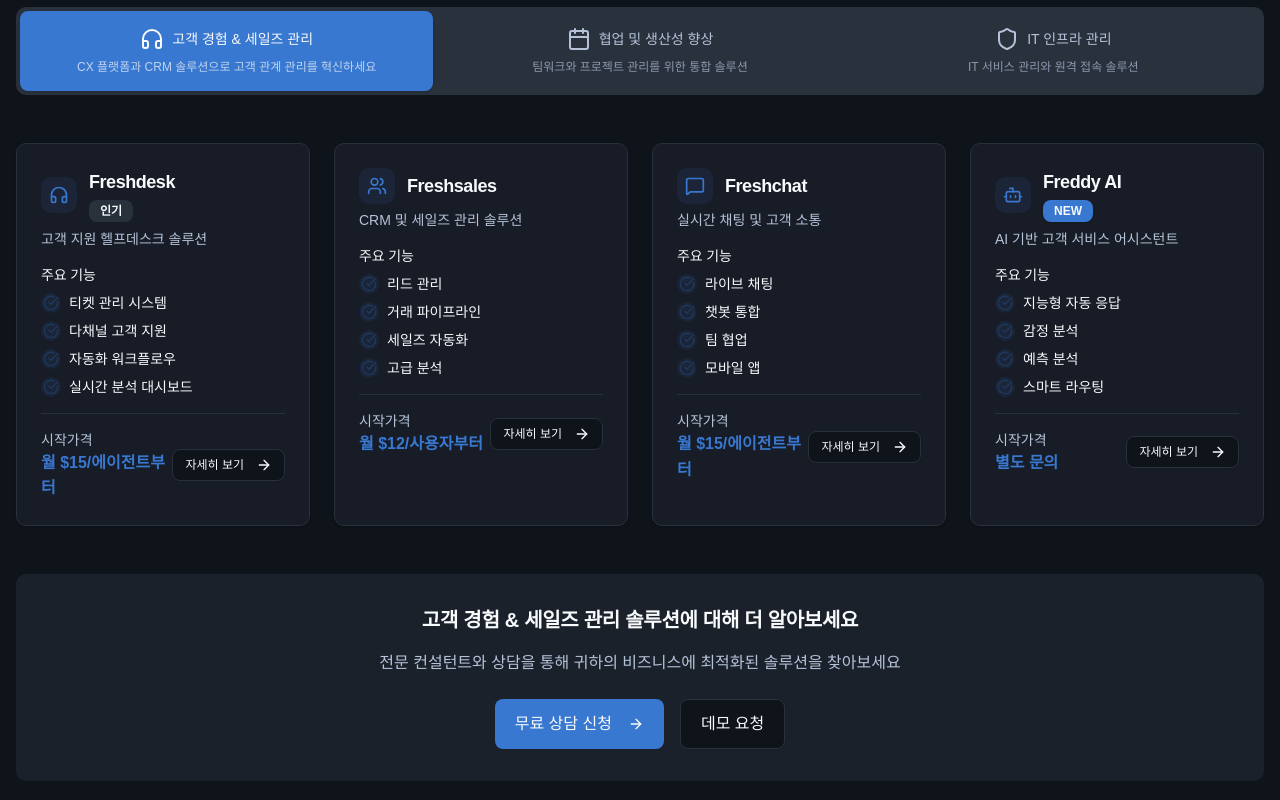
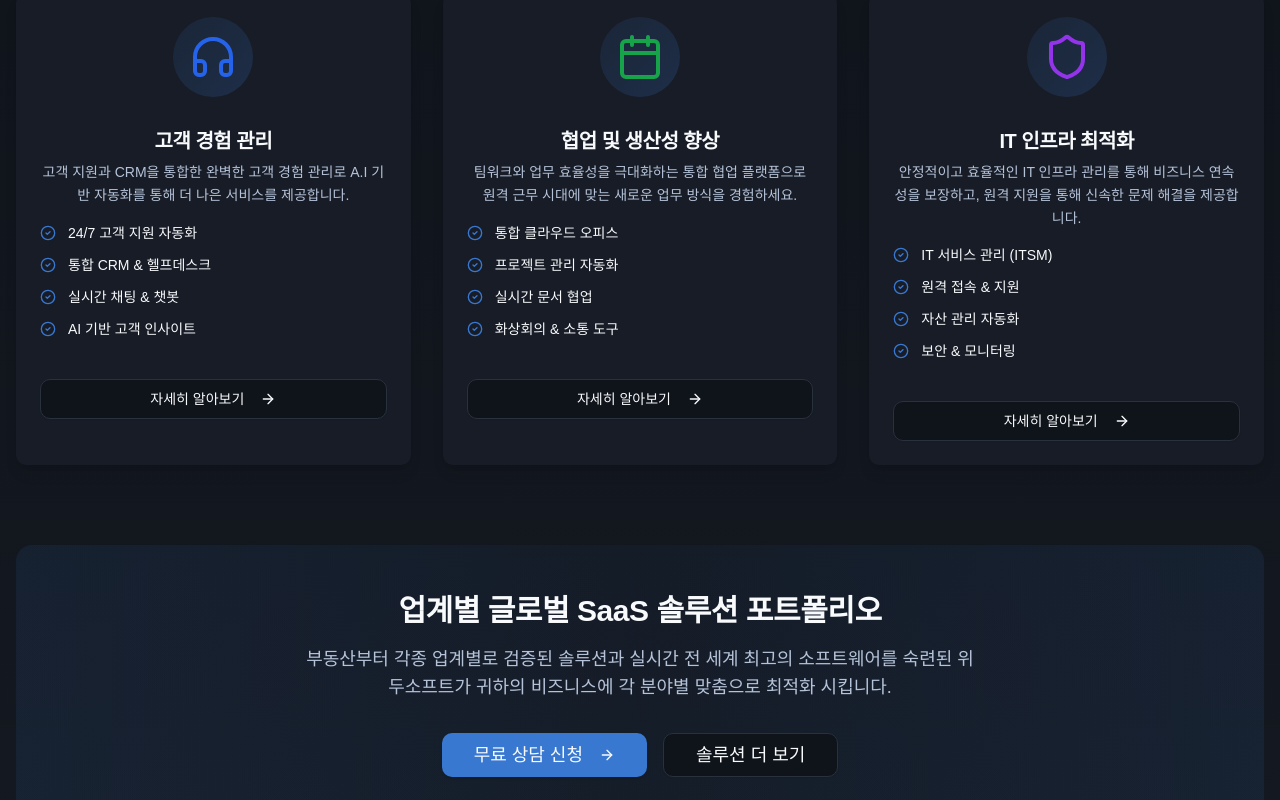
Before and after one commit to wedosoftinc/homepage, a Next.js app: page / in a window 1280 px wide. Shown: the part 1120-1920 px from the top of the page. Built offline with nearby package versions, Linux system fonts and the light colour scheme; a web font is replaced by a local one.

Commit message:
랜딩 작업중

```diff
--- a/components/sections/products-section.tsx
+++ b/components/sections/products-section.tsx
@@ -1,264 +1,148 @@
 'use client'
 
-import { useState } from "react"
 import Link from "next/link"
 import { Card, CardContent, CardDescription, CardHeader, CardTitle } from "@/components/ui/card"
-import { Badge } from "@/components/ui/badge"
 import { Button } from "@/components/ui/button"
-import { Tabs, TabsContent, TabsList, TabsTrigger } from "@/components/ui/tabs"
-import { ArrowRight, Headphones, MessageSquare, Bot, Calendar, Wrench, Monitor, Shield, Users } from "lucide-react"
 import {
-    MetricCard,
-    FeatureList,
-    CTAButtonGroup,
-    BadgeGroup
-} from "@/components/common"
+    ArrowRight,
+    Headphones,
+    Calendar,
+    Shield,
+    CheckCircle2
+} from "lucide-react"
 
-const productCategories = [
+export function ProductsSection() {
+    // 원본 화면 기반 3개 솔루션
+    const solutions = [
         {
-        id: "customer-experience",
-        title: "고객 경험 & 세일즈 관리",
-        description: "CX 플랫폼과 CRM 솔루션으로 고객 관계 관리를 혁신하세요",
-        icon: <Headphones className="h-6 w-6" />,
-        color: "text-primary",
-        products: [
-            {
-                name: "Freshdesk",
-                description: "고객 지원 헬프데스크 솔루션",
-                icon: <Headphones className="h-5 w-5" />,
-                features: ["티켓 관리 시스템", "다채널 고객 지원", "자동화 워크플로우", "실시간 분석 대시보드"],
-                badge: "인기",
-                price: "월 $15/에이전트부터"
+            icon: <Headphones className="h-12 w-12 text-blue-600" />,
+            title: "고객 경험 관리",
+            description: "고객 지원과 CRM을 통합한 완벽한 고객 경험 관리로 A.I 기반 자동화를 통해 더 나은 서비스를 제공합니다.",
+            features: [
+                "24/7 고객 지원 자동화",
+                "통합 CRM & 헬프데스크",
+                "실시간 채팅 & 챗봇",
+                "AI 기반 고객 인사이트"
+            ],
+            link: "/solutions/customer-experience"
         },
         {
-                name: "Freshsales",
-                description: "CRM 및 세일즈 관리 솔루션",
-                icon: <Users className="h-5 w-5" />,
-                features: ["리드 관리", "거래 파이프라인", "세일즈 자동화", "고급 분석"],
-                badge: null,
-                price: "월 $12/사용자부터"
+            icon: <Calendar className="h-12 w-12 text-green-600" />,
+            title: "협업 및 생산성 향상",
+            description: "팀워크와 업무 효율성을 극대화하는 통합 협업 플랫폼으로 원격 근무 시대에 맞는 새로운 업무 방식을 경험하세요.",
+            features: [
+                "통합 클라우드 오피스",
+                "프로젝트 관리 자동화",
+                "실시간 문서 협업",
+                "화상회의 & 소통 도구"
+            ],
+            link: "/solutions/collaboration"
         },
         {
-                name: "Freshchat",
-                description: "실시간 채팅 및 고객 소통",
-                icon: <MessageSquare className="h-5 w-5" />,
-                features: ["라이브 채팅", "챗봇 통합", "팀 협업", "모바일 앱"],
-                badge: null,
-                price: "월 $15/에이전트부터"
-            },
-            {
-                name: "Freddy AI",
-                description: "AI 기반 고객 서비스 어시스턴트",
-                icon: <Bot className="h-5 w-5" />,
-                features: ["지능형 자동 응답", "감정 분석", "예측 분석", "스마트 라우팅"],
-                badge: "NEW",
-                price: "별도 문의"
-            }
-        ]
-    },
-    {
-        id: "collaboration-productivity",
-        title: "협업 및 생산성 향상",
-        description: "팀워크와 프로젝트 관리를 위한 통합 솔루션",
-        icon: <Calendar className="h-6 w-6" />,
-        color: "text-primary",
-        products: [
-            {
-                name: "Monday Work Management",
-                description: "프로젝트 및 업무 관리 플랫폼",
-                icon: <Calendar className="h-5 w-5" />,
-                features: ["시각적 프로젝트 관리", "팀 협업 도구", "사용자 정의 워크플로우", "시간 추적"],
-                badge: "인기",
-                price: "월 $8/사용자부터"
-            },
-            {
-                name: "Monday Dev",
-                description: "개발팀을 위한 프로젝트 관리",
-                icon: <Monitor className="h-5 w-5" />,
-                features: ["스프린트 관리", "버그 추적", "코드 리뷰", "Git 통합"],
-                badge: null,
-                price: "월 $14/사용자부터"
-            },
-            {
-                name: "Monday Sales CRM",
-                description: "세일즈 파이프라인 관리",
-                icon: <Users className="h-5 w-5" />,
-                features: ["리드 관리", "거래 추적", "세일즈 예측", "고객 관계 관리"],
-                badge: null,
-                price: "월 $10/사용자부터"
-            },
-            {
-                name: "Google Workspace",
-                description: "구글의 협업 및 생산성 도구",
-                icon: <Calendar className="h-5 w-5" />,
-                features: ["Gmail & Drive", "Meet & Chat", "Docs & Sheets", "관리자 콘솔"],
-                badge: null,
-                price: "월 $6/사용자부터"
-            }
-        ]
-    },
-    {
-        id: "it-infrastructure",
-        title: "IT 인프라 관리",
-        description: "IT 서비스 관리와 원격 접속 솔루션",
-        icon: <Shield className="h-6 w-6" />,
-        color: "text-primary",
-        products: [
-            {
-                name: "Freshservice",
-                description: "IT 서비스 관리 솔루션",
-                icon: <Wrench className="h-5 w-5" />,
-                features: ["인시던트 관리", "자산 관리", "변경 관리", "지식 베이스"],
-                badge: null,
-                price: "월 $19/에이전트부터"
-            },
-            {
-                name: "Splashtop",
-                description: "원격 접속 및 지원 솔루션",
-                icon: <Monitor className="h-5 w-5" />,
-                features: ["원격 데스크톱", "파일 전송", "세션 녹화", "다중 모니터 지원"],
-                badge: null,
-                price: "월 $5/사용자부터"
-            }
-        ]
+            icon: <Shield className="h-12 w-12 text-purple-600" />,
+            title: "IT 인프라 최적화",
+            description: "안정적이고 효율적인 IT 인프라 관리를 통해 비즈니스 연속성을 보장하고, 원격 지원을 통해 신속한 문제 해결을 제공합니다.",
+            features: [
+                "IT 서비스 관리 (ITSM)",
+                "원격 접속 & 지원",
+                "자산 관리 자동화",
+                "보안 & 모니터링"
+            ],
+            link: "/solutions/it-infrastructure"
         }
     ]
 
-export function ProductsSection() {
-    const [activeTab, setActiveTab] = useState("customer-experience")
-
     return (
-        <section className="py-20 bg-background">
+        <section className="py-20 bg-gradient-to-b from-background to-muted/20">
             <div className="container mx-auto px-4">
+                <div className="max-w-7xl mx-auto">
                     {/* 섹션 헤더 */}
-                <div className="text-center max-w-3xl mx-auto mb-16">
-                    <BadgeGroup
-                        badges={[{ text: "솔루션", variant: "secondary" }]}
-                        layout="horizontal"
-                        className="mb-4 justify-center"
-                    />
-                    <h2 className="text-3xl sm:text-4xl font-bold mb-6">
-                        귀하의 비즈니스에 맞는
-                        <span className="text-primary">
-                            {" "}최적의 솔루션
-                        </span>
+                    <div className="text-center mb-16">
+                        <h2 className="text-3xl sm:text-4xl lg:text-5xl font-bold mb-6">
+                            당신의 비즈니스에
+                            <span className="text-primary"> 꼭 맞는 솔루션</span>
                         </h2>
-                    <p className="text-xl text-muted-foreground">
-                        3개 핵심 영역의 글로벌 SaaS 솔루션으로 디지털 전환을 가속화하세요
+                        <p className="text-xl text-muted-foreground max-w-3xl mx-auto">
+                            25년 경험의 전문 컨설팅으로 귀하의 비즈니스에 최적화된 글로벌 SaaS 솔루션을 제공합니다
                         </p>
                     </div>
 
-                {/* 제품 카테고리 탭 */}
-                <Tabs value={activeTab} onValueChange={setActiveTab} className="w-full">
-                    <TabsList className="grid w-full grid-cols-1 md:grid-cols-3 h-auto p-1">
-                        {productCategories.map((category) => (
-                            <TabsTrigger
-                                key={category.id}
-                                value={category.id}
-                                className="flex flex-col gap-2 p-4 h-auto data-[state=active]:bg-primary data-[state=active]:text-primary-foreground"
-                            >
-                                <div className="flex items-center gap-2">
-                                    {category.icon}
-                                    <span className="font-medium">{category.title}</span>
+                    {/* 솔루션 카드 그리드 */}
+                    <div className="grid gap-8 md:grid-cols-3">
+                        {solutions.map((solution, index) => (
+                            <Card key={index} className="group relative overflow-hidden border-0 shadow-lg hover:shadow-xl transition-all duration-500 hover:scale-[1.02] bg-white dark:bg-card">
+                                {/* 배경 그라디언트 */}
+                                <div className="absolute inset-0 bg-gradient-to-br from-primary/5 via-transparent to-primary/10 opacity-0 group-hover:opacity-100 transition-opacity duration-500" />
+
+                                <CardHeader className="relative text-center pb-4">
+                                    {/* 아이콘 */}
+                                    <div className="inline-flex items-center justify-center w-20 h-20 rounded-full bg-gradient-to-br from-primary/10 to-primary/20 mb-6 mx-auto group-hover:scale-110 transition-transform duration-300">
+                                        {solution.icon}
                                     </div>
-                                <span className="text-xs opacity-70 hidden sm:block">
-                                    {category.description}
-                                </span>
-                            </TabsTrigger>
-                        ))}
-                    </TabsList>
 
-                    {/* 제품 카드들 */}
-                    {productCategories.map((category) => (
-                        <TabsContent key={category.id} value={category.id} className="mt-12">
-                            <div className="grid md:grid-cols-2 lg:grid-cols-3 xl:grid-cols-4 gap-6">
-                                {category.products.map((product, index) => (
-                                    <Card key={product.name} className="h-full hover:shadow-lg transition-shadow duration-300">
-                                        <CardHeader className="pb-4">
-                                            <div className="flex items-start justify-between">
-                                                <div className="flex items-center gap-3">
-                                                    <div className={`p-2 rounded-lg bg-primary/10 text-primary`}>
-                                                        {product.icon}
-                                                    </div>
-                                                    <div>
-                                                        <CardTitle className="text-lg">{product.name}</CardTitle>
-                                                        {product.badge && (
-                                                            <Badge
-                                                                variant={product.badge === "NEW" ? "default" : "secondary"}
-                                                                className="mt-1"
-                                                            >
-                                                                {product.badge}
-                                                            </Badge>
-                                                        )}
-                                                    </div>
-                                                </div>
-                                            </div>
-                                            <CardDescription className="text-sm">
-                                                {product.description}
+                                    <CardTitle className="text-xl font-bold mb-4 group-hover:text-primary transition-colors duration-300">
+                                        {solution.title}
+                                    </CardTitle>
+
+                                    <CardDescription className="text-muted-foreground leading-relaxed">
+                                        {solution.description}
                                     </CardDescription>
                                 </CardHeader>
 
-                                        <CardContent className="space-y-4">
+                                <CardContent className="relative space-y-6">
                                     {/* 주요 기능 */}
-                                            <div className="space-y-2">
-                                                <h4 className="font-medium text-sm">주요 기능</h4>
-                                                <FeatureList
-                                                    features={product.features.map(feature => ({ text: feature }))}
-                                                    size="sm"
-                                                    iconColor="text-accent"
-                                                />
+                                    <div className="space-y-3">
+                                        {solution.features.map((feature, featureIndex) => (
+                                            <div key={featureIndex} className="flex items-center gap-3 text-sm">
+                                                <CheckCircle2 className="h-4 w-4 text-primary flex-shrink-0" />
+                                                <span className="text-foreground">{feature}</span>
+                                            </div>
+                                        ))}
                                     </div>
 
-                                            {/* 가격 */}
-                                            <div className="pt-4 border-t">
-                                                <div className="flex items-center justify-between">
-                                                    <div>
-                                                        <div className="text-sm text-muted-foreground">시작가격</div>
-                                                        <div className="font-semibold text-primary">{product.price}</div>
-                                                    </div>
-                                                    <Button variant="outline" size="sm" asChild>
-                                                        <Link href={`/solutions/${product.name.toLowerCase().replace(/\s+/g, '-')}`}>
-                                                            자세히 보기
-                                                            <ArrowRight className="ml-1 h-3 w-3" />
+                                    {/* CTA 버튼 */}
+                                    <div className="pt-4">
+                                        <Button
+                                            variant="outline"
+                                            className="w-full group-hover:bg-primary group-hover:text-primary-foreground group-hover:border-primary transition-all duration-300"
+                                            asChild
+                                        >
+                                            <Link href={solution.link}>
+                                                자세히 알아보기
+                                                <ArrowRight className="ml-2 h-4 w-4 group-hover:translate-x-1 transition-transform duration-300" />
                                             </Link>
                                         </Button>
-                                                </div>
                                     </div>
                                 </CardContent>
                             </Card>
                         ))}
                     </div>
 
-                            {/* 카테고리별 CTA */}
-                            <div className="mt-12 text-center">
-                                <div className="bg-muted/50 rounded-lg p-8">
-                                    <h3 className="text-xl font-semibold mb-4">
-                                        {category.title} 솔루션에 대해 더 알아보세요
+                    {/* 하단 CTA 섹션 */}
+                    <div className="mt-20 text-center">
+                        <div className="bg-gradient-to-r from-primary/10 via-primary/5 to-primary/10 rounded-2xl p-8 md:p-12">
+                            <h3 className="text-2xl md:text-3xl font-bold mb-4">
+                                업계별 글로벌 SaaS 솔루션 포트폴리오
                             </h3>
-                                    <p className="text-muted-foreground mb-6 max-w-2xl mx-auto">
-                                        전문 컨설턴트와 상담을 통해 귀하의 비즈니스에 최적화된 솔루션을 찾아보세요
+                            <p className="text-lg text-muted-foreground mb-8 max-w-2xl mx-auto">
+                                부동산부터 각종 업계별로 검증된 솔루션과 실시간 전 세계 최고의 소프트웨어를
+                                숙련된 위두소프트가 귀하의 비즈니스에 각 분야별 맞춤으로 최적화 시킵니다.
                             </p>
-                                    <CTAButtonGroup
-                                        buttons={[
-                                            {
-                                                text: "무료 상담 신청",
-                                                variant: "default",
-                                                size: "lg"
-                                            },
-                                            {
-                                                text: "데모 요청",
-                                                variant: "outline",
-                                                size: "lg"
-                                            }
-                                        ]}
-                                        align="center"
-                                    />
+                            <div className="flex flex-col sm:flex-row gap-4 justify-center">
+                                <Button size="lg" className="text-lg px-8" asChild>
+                                    <Link href="/contact">
+                                        무료 상담 신청
+                                        <ArrowRight className="ml-2 h-5 w-5" />
+                                    </Link>
+                                </Button>
+                                <Button variant="outline" size="lg" className="text-lg px-8">
+                                    솔루션 더 보기
+                                </Button>
                             </div>
                         </div>
-                        </TabsContent>
-                    ))}
-                </Tabs>
+                    </div>
+                </div>
             </div>
         </section>
-    );
+    )
 }
```
Also changed, not shown: public/monday-logo.svg (added), public/splashtop-logo.svg (added). Lines whose indentation alone changed are shown as unchanged.
